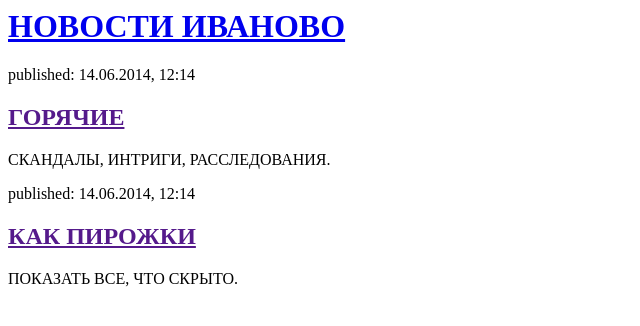
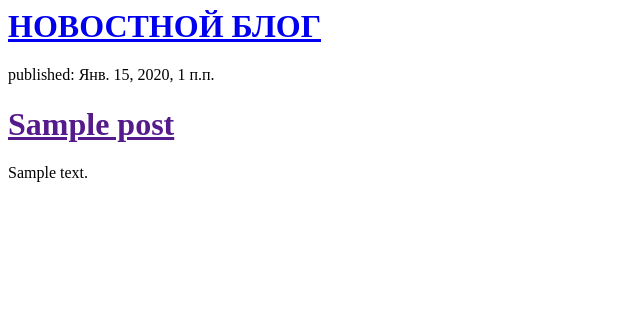
Before and after one commit to djaqq/my-first-blog, a Django app: template blog/templates/blog/post_list.html in a window 1280 px wide. Shown: the top 326 px of the page, without its empty margins (0-640 px from the left). Run offline with Django 3.2, Linux system fonts and the light colour scheme; the template is opened without the code that fills it: values that come from a table or form of the project are taken from there, others are empty; tables that the repository leaves empty hold one stand-in row (values such as "Sample post").

Commit message:
Modified templates to display posts from database.

```diff
--- a/blog/templates/blog/post_list.html
+++ b/blog/templates/blog/post_list.html
@@ -4,19 +4,15 @@
     </head>
     <body>
         <div>
-            <h1><a href="/">НОВОСТИ ИВАНОВО</a></h1>
-        </div>
+    <h1><a href="/">НОВОСТНОЙ БЛОГ</a></h1>
+</div>
 
-        <div>
-            <p>published: 14.06.2014, 12:14</p>
-            <h2><a href="">ГОРЯЧИЕ</a></h2>
-            <p>СКАНДАЛЫ, ИНТРИГИ, РАССЛЕДОВАНИЯ.</p>
-        </div>
-
-        <div>
-            <p>published: 14.06.2014, 12:14</p>
-            <h2><a href="">КАК ПИРОЖКИ</a></h2>
-            <p>ПОКАЗАТЬ ВСЕ, ЧТО СКРЫТО.</p>
-        </div>
+{% for post in posts %}
+    <div>
+        <p>published: {{ post.published_date }}</p>
+        <h1><a href="">{{ post.title }}</a></h1>
+        <p>{{ post.text|linebreaksbr }}</p>
+    </div>
+{% endfor %}
     </body>
 </html>
--- a/blog/views.py
+++ b/blog/views.py
@@ -1,5 +1,7 @@
 from django.shortcuts import render
+from django.utils import timezone
+from .models import Post
 
-# Create your views here.
 def post_list(request):
-    return render(request, 'blog/post_list.html', {})
+    posts = Post.objects.filter(published_date__lte=timezone.now()).order_by('published_date')
+    return render(request, 'blog/post_list.html', {'posts': posts})
```
